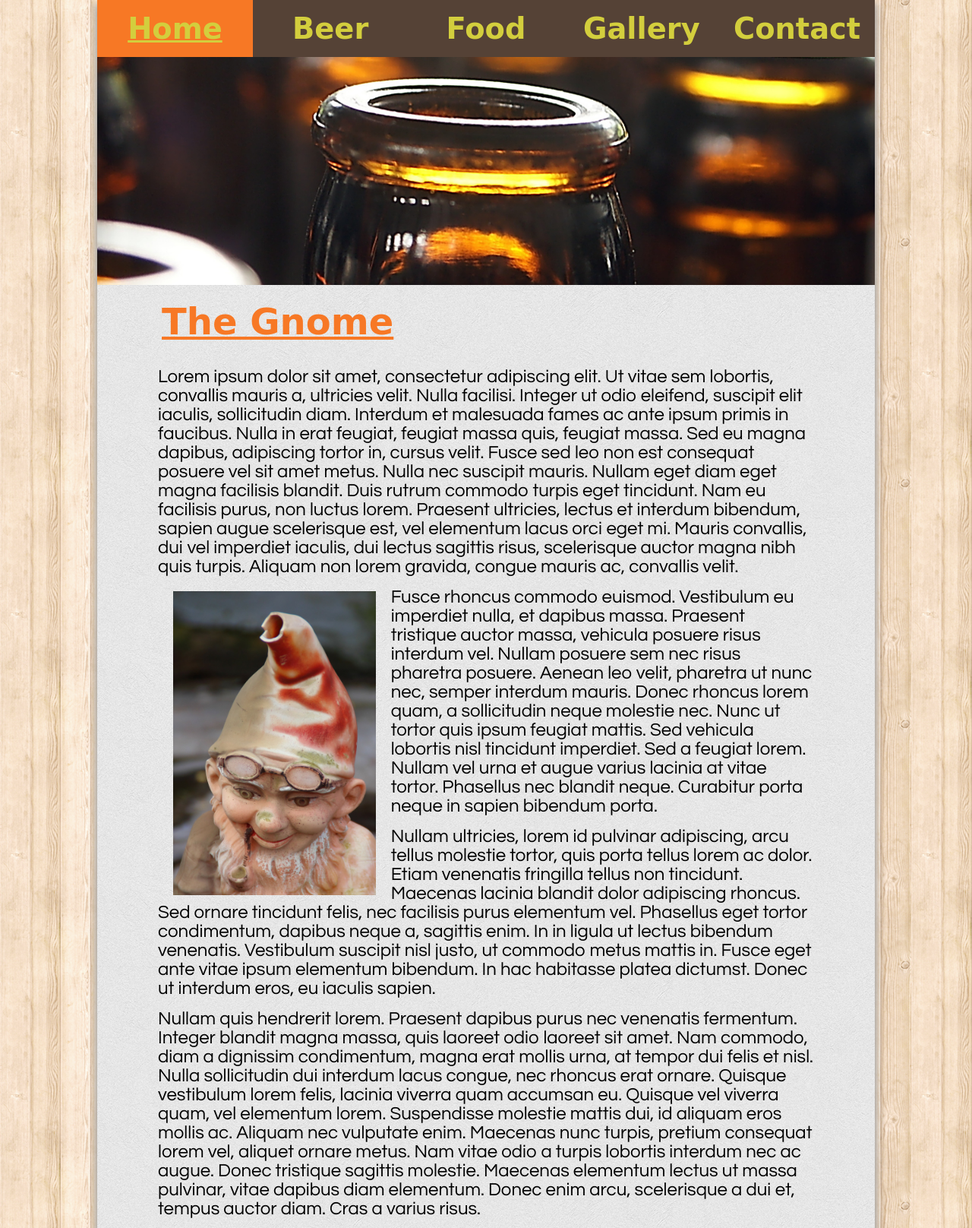
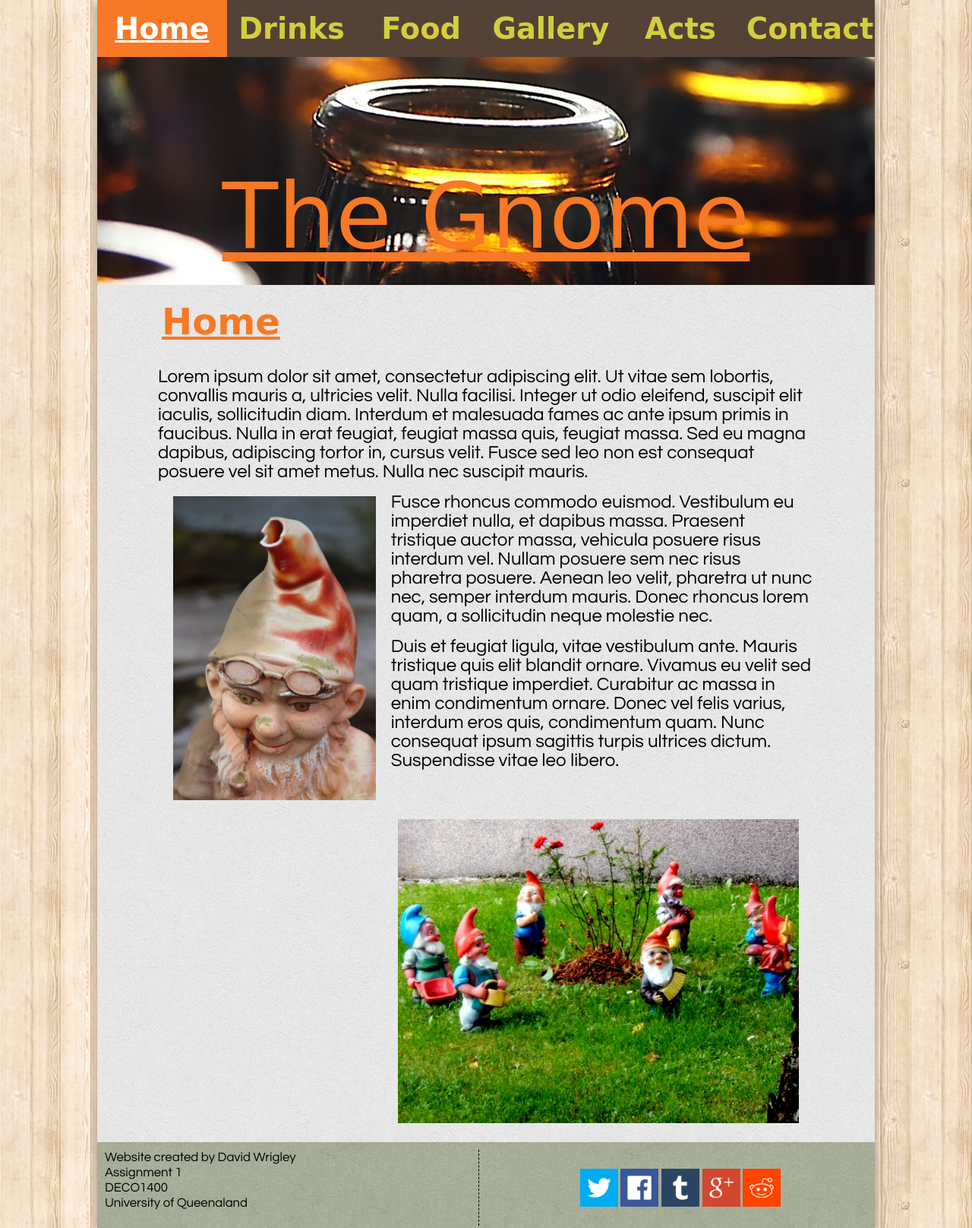
Before and after one commit to DavidWrigley/DECO1400, a plain HTML site: page index.html in a window 1280 px wide. Shown: the top 1616 px of the page at 76% size. Drawn offline with Linux system fonts and the light colour scheme; a web font is replaced by a local one.

Commit message:
just pushing forward, some small changed, reduced the amount of text being used to give a nicer look overall

```diff
--- a/index.html
+++ b/index.html
@@ -21,7 +21,7 @@
 						<div>Home</div>
 					</li>
 					<li class='nonactive' class='hoverable'>
-						<div>Beer</div>
+						<div>Drinks</div>
 					</li>
 					<li class='nonactive' class='hoverable'>
 						<div>Food</div>
@@ -30,32 +30,32 @@
 						<div>Gallery</div>
 					</li>
 					<li class='nonactive' class='hoverable'>
+						<div>Acts</div>
+					</li>
+					<li class='nonactive' class='hoverable'>
 						<div>Contact</div>
 					</li>
 				</ul>
 			</div>
-			<!-- put in a heading image -->
 			<div id='heading'>
+				<!-- put in a background image -->
+				The Gnome
 			</div>
 			<!-- main webpage content -->
 			<div id='main_content'>
 				<!-- Heading -->
-				<h1>The Gnome</h1>
+				<h1>Home</h1>
 
 				<!--Content-->
-				<p>Lorem ipsum dolor sit amet, consectetur adipiscing elit. Ut vitae sem lobortis, convallis mauris a, ultricies velit. Nulla facilisi. Integer ut odio eleifend, suscipit elit iaculis, sollicitudin diam. Interdum et malesuada fames ac ante ipsum primis in faucibus. Nulla in erat feugiat, feugiat massa quis, feugiat massa. Sed eu magna dapibus, adipiscing tortor in, cursus velit. Fusce sed leo non est consequat posuere vel sit amet metus. Nulla nec suscipit mauris. Nullam eget diam eget magna facilisis blandit. Duis rutrum commodo turpis eget tincidunt. Nam eu facilisis purus, non luctus lorem. Praesent ultricies, lectus et interdum bibendum, sapien augue scelerisque est, vel elementum lacus orci eget mi. Mauris convallis, dui vel imperdiet iaculis, dui lectus sagittis risus, scelerisque auctor magna nibh quis turpis. Aliquam non lorem gravida, congue mauris ac, convallis velit.</p>
+				<p>Lorem ipsum dolor sit amet, consectetur adipiscing elit. Ut vitae sem lobortis, convallis mauris a, ultricies velit. Nulla facilisi. Integer ut odio eleifend, suscipit elit iaculis, sollicitudin diam. Interdum et malesuada fames ac ante ipsum primis in faucibus. Nulla in erat feugiat, feugiat massa quis, feugiat massa. Sed eu magna dapibus, adipiscing tortor in, cursus velit. Fusce sed leo non est consequat posuere vel sit amet metus. Nulla nec suscipit mauris.</p>
 
 				<!-- Inline Image -->
 				<img class='inline_image_left' src='./images/Mascot.jpg'>
-				<p>Fusce rhoncus commodo euismod. Vestibulum eu imperdiet nulla, et dapibus massa. Praesent tristique auctor massa, vehicula posuere risus interdum vel. Nullam posuere sem nec risus pharetra posuere. Aenean leo velit, pharetra ut nunc nec, semper interdum mauris. Donec rhoncus lorem quam, a sollicitudin neque molestie nec. Nunc ut tortor quis ipsum feugiat mattis. Sed vehicula lobortis nisl tincidunt imperdiet. Sed a feugiat lorem. Nullam vel urna et augue varius lacinia at vitae tortor. Phasellus nec blandit neque. Curabitur porta neque in sapien bibendum porta.</p>
-
-				<p>Nullam ultricies, lorem id pulvinar adipiscing, arcu tellus molestie tortor, quis porta tellus lorem ac dolor. Etiam venenatis fringilla tellus non tincidunt. Maecenas lacinia blandit dolor adipiscing rhoncus. Sed ornare tincidunt felis, nec facilisis purus elementum vel. Phasellus eget tortor condimentum, dapibus neque a, sagittis enim. In in ligula ut lectus bibendum venenatis. Vestibulum suscipit nisl justo, ut commodo metus mattis in. Fusce eget ante vitae ipsum elementum bibendum. In hac habitasse platea dictumst. Donec ut interdum eros, eu iaculis sapien.</p>
-
-				<p>Nullam quis hendrerit lorem. Praesent dapibus purus nec venenatis fermentum. Integer blandit magna massa, quis laoreet odio laoreet sit amet. Nam commodo, diam a dignissim condimentum, magna erat mollis urna, at tempor dui felis et nisl. Nulla sollicitudin dui interdum lacus congue, nec rhoncus erat ornare. Quisque vestibulum lorem felis, lacinia viverra quam accumsan eu. Quisque vel viverra quam, vel elementum lorem. Suspendisse molestie mattis dui, id aliquam eros mollis ac. Aliquam nec vulputate enim. Maecenas nunc turpis, pretium consequat lorem vel, aliquet ornare metus. Nam vitae odio a turpis lobortis interdum nec ac augue. Donec tristique sagittis molestie. Maecenas elementum lectus ut massa pulvinar, vitae dapibus diam elementum. Donec enim arcu, scelerisque a dui et, tempus auctor diam. Cras a varius risus.</p>
+				<p>Fusce rhoncus commodo euismod. Vestibulum eu imperdiet nulla, et dapibus massa. Praesent tristique auctor massa, vehicula posuere risus interdum vel. Nullam posuere sem nec risus pharetra posuere. Aenean leo velit, pharetra ut nunc nec, semper interdum mauris. Donec rhoncus lorem quam, a sollicitudin neque molestie nec.</p>
 
 				<!-- Inline Image -->
 				<img class='inline_image_right' src='./images/7_garden_gnomes.jpg'>
-				<p>Duis et feugiat ligula, vitae vestibulum ante. Mauris tristique quis elit blandit ornare. Vivamus eu velit sed quam tristique imperdiet. Curabitur ac massa in enim condimentum ornare. Donec vel felis varius, interdum eros quis, condimentum quam. Nunc consequat ipsum sagittis turpis ultrices dictum. Suspendisse vitae leo libero. Integer eget semper velit. Curabitur quis felis lectus. Aliquam sit amet augue vitae lacus eleifend cursus.</p>
+				<p>Duis et feugiat ligula, vitae vestibulum ante. Mauris tristique quis elit blandit ornare. Vivamus eu velit sed quam tristique imperdiet. Curabitur ac massa in enim condimentum ornare. Donec vel felis varius, interdum eros quis, condimentum quam. Nunc consequat ipsum sagittis turpis ultrices dictum. Suspendisse vitae leo libero.</p>
 			</div>
 			<!-- Bottom Frame, maybe Facebook, twitter, Google+, Contact us -->
 			<div id='bottom_frame'>
--- a/style/style.css
+++ b/style/style.css
@@ -15,9 +15,11 @@ body{
 	margin: 0;
 	min-width: 1000px;
 	font-size: 24;
+	background-color: rgb(249,238,222);
 	/*background-image: url('../images/natural-canvas-pale.jpg');*/
 	/*background-image: url('../images/sprinkles.png');*/
 	/*background-image: url('../images/grey_wash_wall.png');*/
+	/*should implement a backup background colour, incase image fails to load */
 	background-image: url('../images/tileable_wood_texture.png');
 }
 
@@ -122,7 +124,7 @@ li{
 	 */
 	font-weight: bold;
 	padding: 0 0 0 0;
-	width: 20%;
+	width: 16.666%;
 	margin: 0;
 	/* need to add multi defs for different browsers */
 	-moz-transition-property: background-color;
@@ -140,6 +142,7 @@ li{
 li.active{
 	background-color: rgb(247,120,37);
 	text-decoration: underline;
+	color: rgb(255,255,255);
 }
 
 li.nonactive{
@@ -147,7 +150,7 @@ li.nonactive{
 }
 
 li:hover {
-  background-color: rgb(247,120,37);
+	background-color: rgb(247,120,37);
 }
 
 /*
@@ -159,7 +162,10 @@ div#container{
 	height: auto;
 	margin: 0 auto;
 	background-color: #1B1914;
-	box-shadow: 7px 0px 9px -5px #999, -7px 0px 9px -5px #999;
+	/*
+	#999
+	 */
+	box-shadow: 7px 0px 9px -5px rgba(0,0,0,.3), -7px 0px 9px -5px rgba(0,0,0,.3);
 }
 
 div#divnav{
@@ -171,6 +177,7 @@ div#divnav{
 }
 
 div#heading{
+	background-color: rgb(45,41,36);
 	background-image: url('../images/1162020_65931839.jpg');
 	background-position: center;
 	background-repeat: no-repeat;
@@ -178,12 +185,18 @@ div#heading{
 	text-align: center;
 	width: 100%;
 	height: 300px;
+	color: rgb(247,120,37);
+	font-family: 'Swanky and Moo Moo', cursive;
+	text-decoration: underline;
+	line-height: 420px;
+	font-size: 5em;
 	margin: 0;
 }
 
 div#main_content{
 	/*background-image: url('../images/textured_paper.png');*/
 	/*background-image: url('../images/old_moon.png');*/
+	background-color: rgb(233,233,233);
 	background-image: url('../images/concrete_wall_3.png');
 	text-align: left;
 	margin: 0;
@@ -195,13 +208,14 @@ div#main_content{
 }
 
 div#bottom_frame{
+	background-color: rgb(167,173,151);
 	background-image: url('../images/green_cup.png');
-	font-size: 18;
+	font-size: .7em;
 	text-align: left;
 	vertical-align: middle;
 	overflow: hidden;
 	padding: 10px;
-	height: 200px;
+	height: 100px;
 	padding-top: 10px;
 	padding-bottom: 10px;
 }
@@ -221,5 +235,5 @@ div#bottom_share{
 	text-align: center;
 	width: 49%;
 	height: 100%;
-	line-height: 240px;
+	line-height: 140px;
 }
```
Also changed, not shown: images/1162020_65931839 copy.jpg (added).
